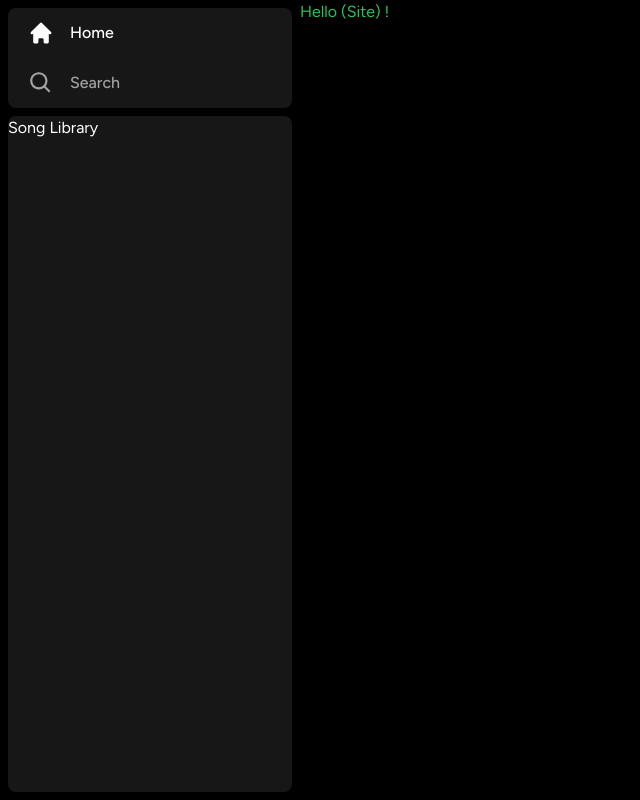
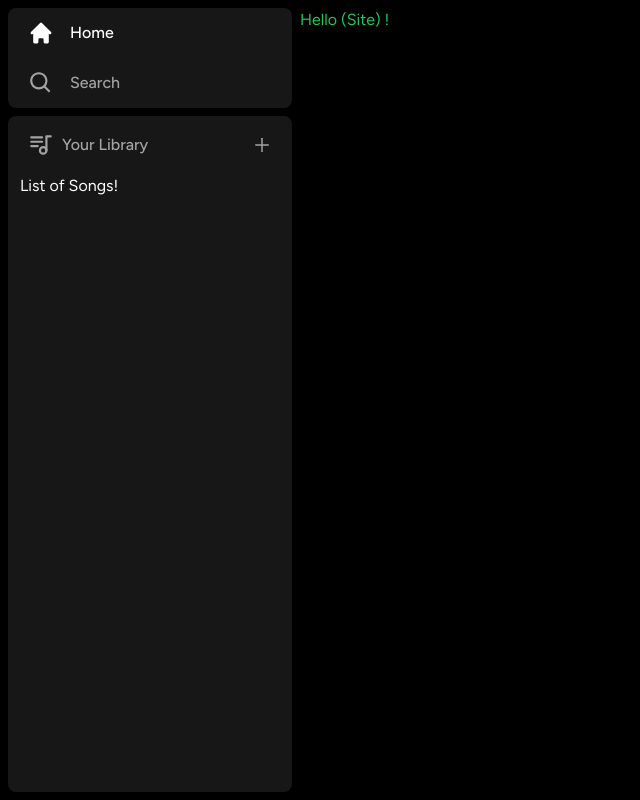
Before and after one commit to yashdev9274/cosmic, a Next.js app: page / in a window 1280 px wide. Shown: the whole page, without its empty margins (0-640 px from the left). Built offline with nearby package versions, Linux system fonts and the light colour scheme.

Commit message:
Add Header and Library components, and import Library in Sidebar

```diff
--- /dev/null
+++ b/components/Header.tsx
@@ -0,0 +1,9 @@
+const Header = () => {
+    return (
+        <div>
+            Header
+        </div>
+     );
+}
+
+export default Header;
--- /dev/null
+++ b/components/Library.tsx
@@ -0,0 +1,44 @@
+"use client";
+
+import {TbPlaylist} from "react-icons/tb";
+import {AiOutlinePlus} from "react-icons/ai";
+
+
+const Library = () => {
+    return (
+        <div className="flex flex-col">
+            <div className="flex items-center justify-between px-5 pt-4">
+                <div className="inline-flex items-center gap-x-2">
+                    <TbPlaylist className="text-neutral-400" size={26}/>
+                    <p className="text-neutral-400 font-medium text-md">
+                        Your Library
+                    </p>
+                </div>
+                <AiOutlinePlus
+                    onCLick={onclick}
+                    size={20}
+                    className="
+                        text-neutral-400
+                        cursor-pointer
+                        hover:text-white
+                        transition
+                    "
+
+                />
+            </div>
+            <div
+                className="
+                    flex
+                    flex-col
+                    gap-y-2
+                    mt-4
+                    px-3
+                "
+            >
+                List of Songs!
+            </div>
+        </div>
+    );
+}
+
+export default Library;
--- a/components/Sidebar.tsx
+++ b/components/Sidebar.tsx
@@ -10,6 +10,7 @@
 import { useMemo } from "react";
 import Box from "./Box";
 import SidebarItem from "./SidebarItem";
+import Library from "./Library";
 
 interface SidebarProps {
     children: React.ReactNode;
@@ -65,10 +66,10 @@
                 </Box>
 
                 <Box className = "overflow-y-auto h-full">
-                    Song Library
+                    <Library/>
                 </Box>
             </div>
-            <main>
+            <main className="h-full flex-1 overflow-y-auto py-2">
                 {children}
             </main>
         </div>
```
